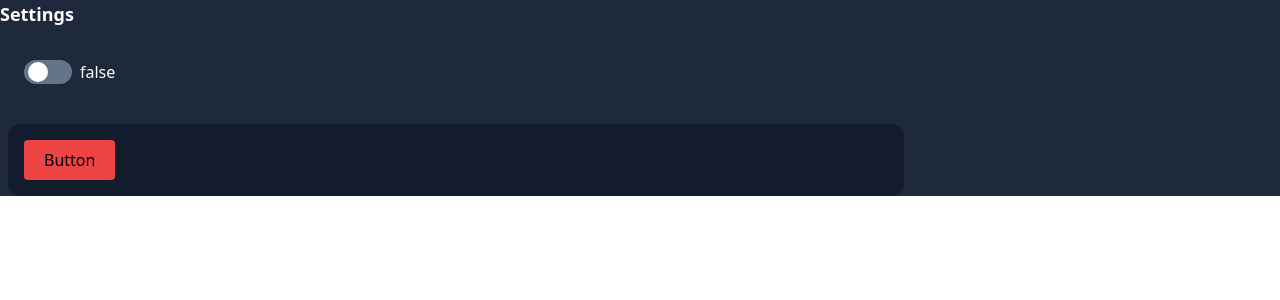
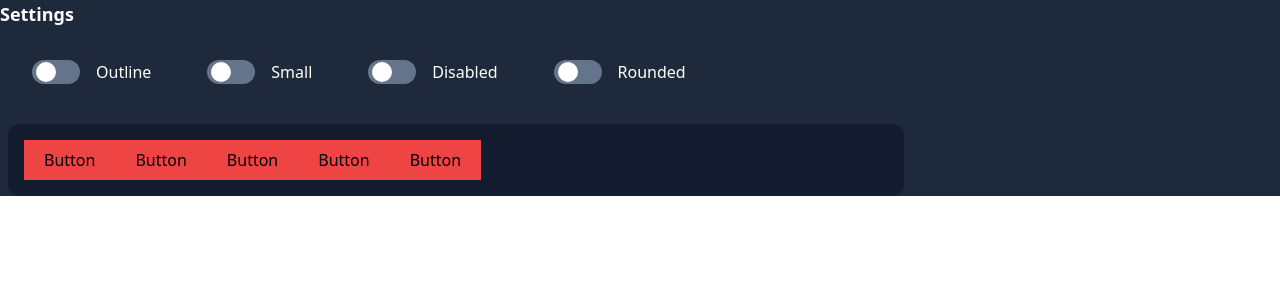
Before and after one commit to VillD/ProjectoERP, a Vue app: page / in a window 1280 px wide. Shown: the top 300 px of the page. Built offline with nearby package versions, Linux system fonts and the light colour scheme.

Commit message:
recorriendo switch y buttons

```diff
--- /dev/null
+++ b/src/components/BaseButton.vue
@@ -0,0 +1,48 @@
+<script setup>
+import { computed } from 'vue'
+// eslint-disable-next-line no-unused-vars
+let props = defineProps({
+  titleButton: { type: String, default: '' },
+  type: {
+    type: String,
+    default: 'danger'
+  },
+  size: {
+    type: Number,
+    default: 2
+  },
+  disabled: Boolean,
+  outline: Boolean,
+  small: Boolean,
+  roundedFull: Boolean
+})
+
+const buttonClass = computed(() => {
+  let styles = {}
+  const normal = `bg-${props.type} px-3 py-2`
+  const outline = `bg-transparent outline outline-${props.type} text-${props.type}`
+
+  const small = `p-5`
+  const roundedFull = `rounded-full text-${props.type}`
+  const disabled = `bg-slate-500 text-${props.type}`
+
+  props.outline ? (styles[outline] = true) : (styles[normal] = true)
+  if (props.small) styles[small] = true
+  props.roundedFull ? (styles[roundedFull] = true) : (styles[normal] = true)
+  props.disabled ? (styles[disabled] = true) : (styles[normal] = true)
+  if (props.roundedFull) styles[roundedFull] = true
+
+  return styles
+})
+//`bg-${props.type}`
+// const backgroundColor = ref(`bg-${props.type}`)
+//const size = ref(`bg-${propsB.type}`);
+</script>
+<template>
+  <button
+    type="button"
+    :class="buttonClass"
+  >
+    <span class="px-2">{{ titleButton }}</span>
+  </button>
+</template>
--- a/src/components/SettingBasic.vue
+++ b/src/components/BaseSetting.vue
@@ -12,6 +12,9 @@ const computedValue = computed({
     emit('update:modelValue', value)
   }
 })
+const props = defineProps({
+  nameInput: String
+})
 </script>
 
 <template>
@@ -20,9 +23,9 @@ const computedValue = computed({
       <input
         v-model="computedValue"
         type="checkbox"
-        class="appearance-none p-1 flex rounded-full items-center w-12 h-6 bg-slate-500 before:block before:h-5 before:w-5 before:bg-white before:rounded-full checked:flex-row-reverse checked:bg-blue-500"
+        class="mx-2 appearance-none p-1 flex rounded-full items-center w-12 h-6 bg-slate-500 before:block before:h-5 before:w-5 before:bg-white before:rounded-full checked:flex-row-reverse checked:bg-blue-500"
       />
-      <span class="pl-2 text-white">{{ modelValue }}</span>
+      <span class="pl-2 text-white">{{ props.nameInput }}</span>
     </label>
   </div>
 </template>
--- a/src/components/ButtonBasic.vue
+++ /dev/null
@@ -1,48 +0,0 @@
-<script setup>
-import { computed } from 'vue'
-// eslint-disable-next-line no-unused-vars
-let props = defineProps({
-  titleButton: { type: String, default: '' },
-  type: {
-    type: String,
-    default: 'danger'
-  },
-  size: {
-    type: Number,
-    default: 2
-  },
-  outline: {
-    type: Boolean,
-    default: false
-  },
-  rounded: {
-    type: String,
-    default: ''
-  },
-  disabled: Boolean
-})
-
-const buttonClass = computed(() => {
-  let styles = {}
-  const normal = `bg-${props.type}`
-
-  const outline = `bg-transparent outline outline-${props.type} outline-${props.size} text-${props.type}`
-  props.outline ? (styles[outline] = true) : (styles[normal] = true)
-
-  return styles
-})
-//`bg-${props.type}`
-// const backgroundColor = ref(`bg-${props.type}`)
-//const size = ref(`bg-${propsB.type}`);
-</script>
-<template>
-  <div>
-    <button
-      type="button"
-      :class="buttonClass"
-      class="rounded px-3 py-2"
-    >
-      <span class="px-2">{{ titleButton }}</span>
-    </button>
-  </div>
-</template>
--- a/src/views/ButtonView.vue
+++ b/src/views/ButtonView.vue
@@ -1,21 +1,47 @@
 <script setup>
-import SettingBasic from '../components/SettingBasic.vue'
-import ButtonBasic from '../components/ButtonBasic.vue'
+import BaseSetting from '../components/BaseSetting.vue'
+import BaseButton from '../components/BaseButton.vue'
 import { ref } from 'vue'
 
-let isOutline = ref()
+// let isOutline = ref()
+// let isSmall = ref()
+// let isDisabled = ref()
+// let isRounded = ref()
+
+const switchs = ref([
+  { value: ref(false), name: 'Outline' },
+  { value: ref(false), name: 'Small' },
+  { value: ref(false), name: 'Disabled' },
+  { value: ref(false), name: 'Rounded' }
+])
+
+const buttons = ref(['white', 'primary', 'success', 'warning', 'danger'])
 </script>
 <template>
   <h1 class="text-lg font-semibold text-white pb-2">Settings</h1>
   <div class="flex flex-wrap">
-    <SettingBasic v-model="isOutline"> </SettingBasic>
+    <BaseSetting
+      v-for="(item, k) in switchs"
+      :key="k"
+      v-model="item.value"
+      :name-input="item.name"
+    >
+    </BaseSetting>
   </div>
   <div
     class="bg-slate-900/70 rounded-xl max-w-xs sm:max-w-md m-2 p-4 lg:max-w-4xl"
   >
-    <ButtonBasic
-      :outline="isOutline"
-      title-button="Button"
-    ></ButtonBasic>
+    <div class="flex">
+      <BaseButton
+        v-for="(button, index) in buttons"
+        :key="index"
+        :type="button.type"
+        :outline="switchs[0].value"
+        :small="switchs[1].value"
+        :disabled="switchs[2].value"
+        :rounded-full="switchs[3].value"
+        title-button="Button"
+      ></BaseButton>
+    </div>
   </div>
 </template>
--- a/src/views/HomeView.vue
+++ b/src/views/HomeView.vue
@@ -1,11 +1,11 @@
 <script setup>
-import CardBasic from "../components/CardBasic.vue";
-import ButtonBasic from "../components/ButtonBasic.vue";
-import { ref } from "vue";
+import CardBasic from '../components/CardBasic.vue'
+import BaseButton from '../components/BaseButton.vue'
+import { ref } from 'vue'
 
-defineEmits(["hideModal"]);
+defineEmits(['hideModal'])
 
-const showModal = ref(false);
+const showModal = ref(false)
 // const handleButtonClick = () => {
 //   emit("hideModal");
 // };
@@ -19,7 +19,7 @@ const showModal = ref(false);
 <template>
   <div class="">
     <div class="flex w-10/12 text-base mb-2 max-w-xs sm:max-w-md m-2">
-      <ButtonBasic>
+      <BaseButton>
         <template #content>
           <button
             @click="showModal = true"
@@ -29,7 +29,7 @@ const showModal = ref(false);
             Show Modal
           </button>
         </template>
-      </ButtonBasic>
+      </BaseButton>
     </div>
 
     <div
--- a/tailwind.config.js
+++ b/tailwind.config.js
@@ -17,11 +17,8 @@ module.exports = {
   },
   plugins: [],
   safelist: [
-    'outline-0',
-    'outline-1',
-    'outline-2',
     {
-      pattern: /(bg|text|border|)-(primary|secondary|danger)/
+      pattern: /(bg|text|)-(primary|secondary|danger)/
     }
   ]
 }
```
